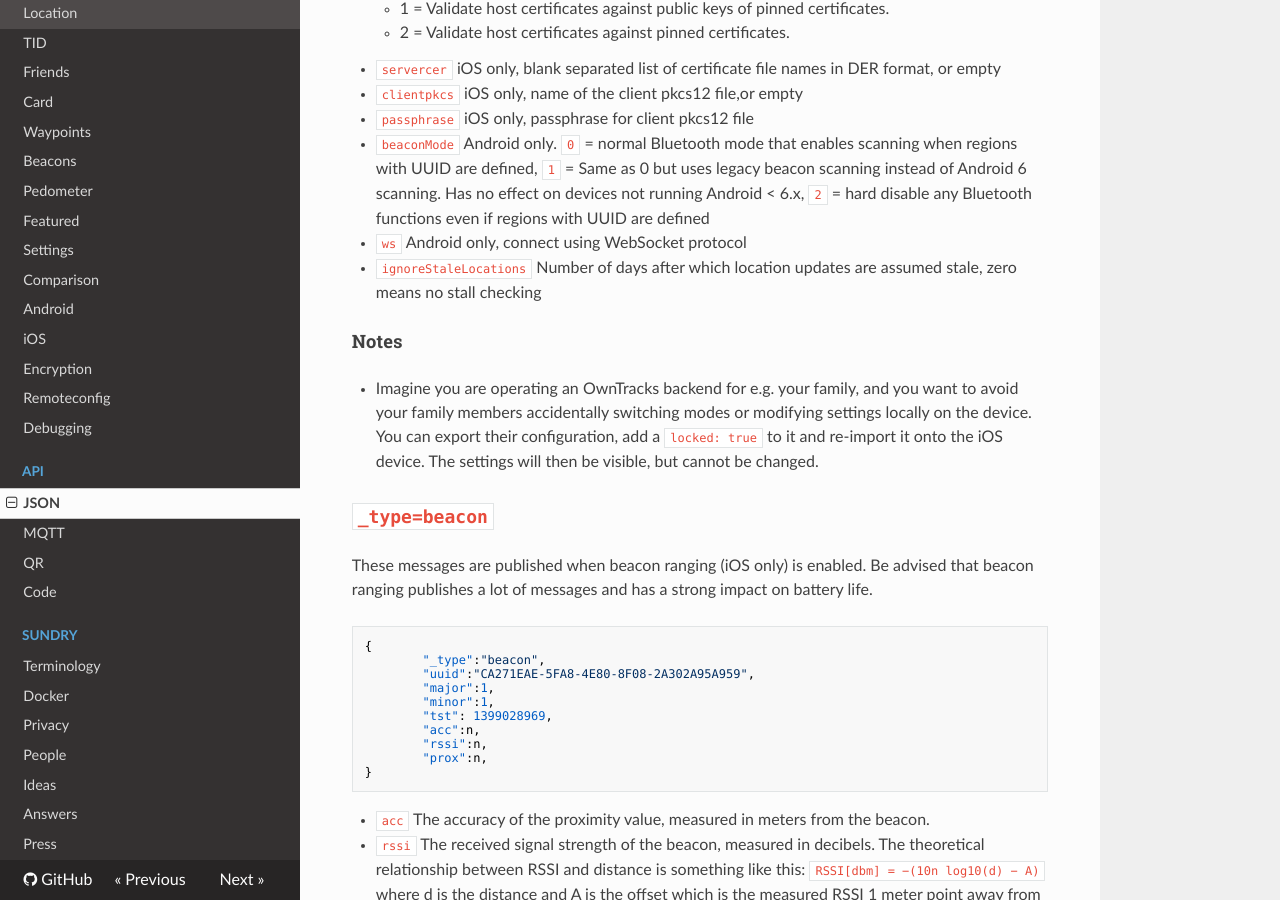
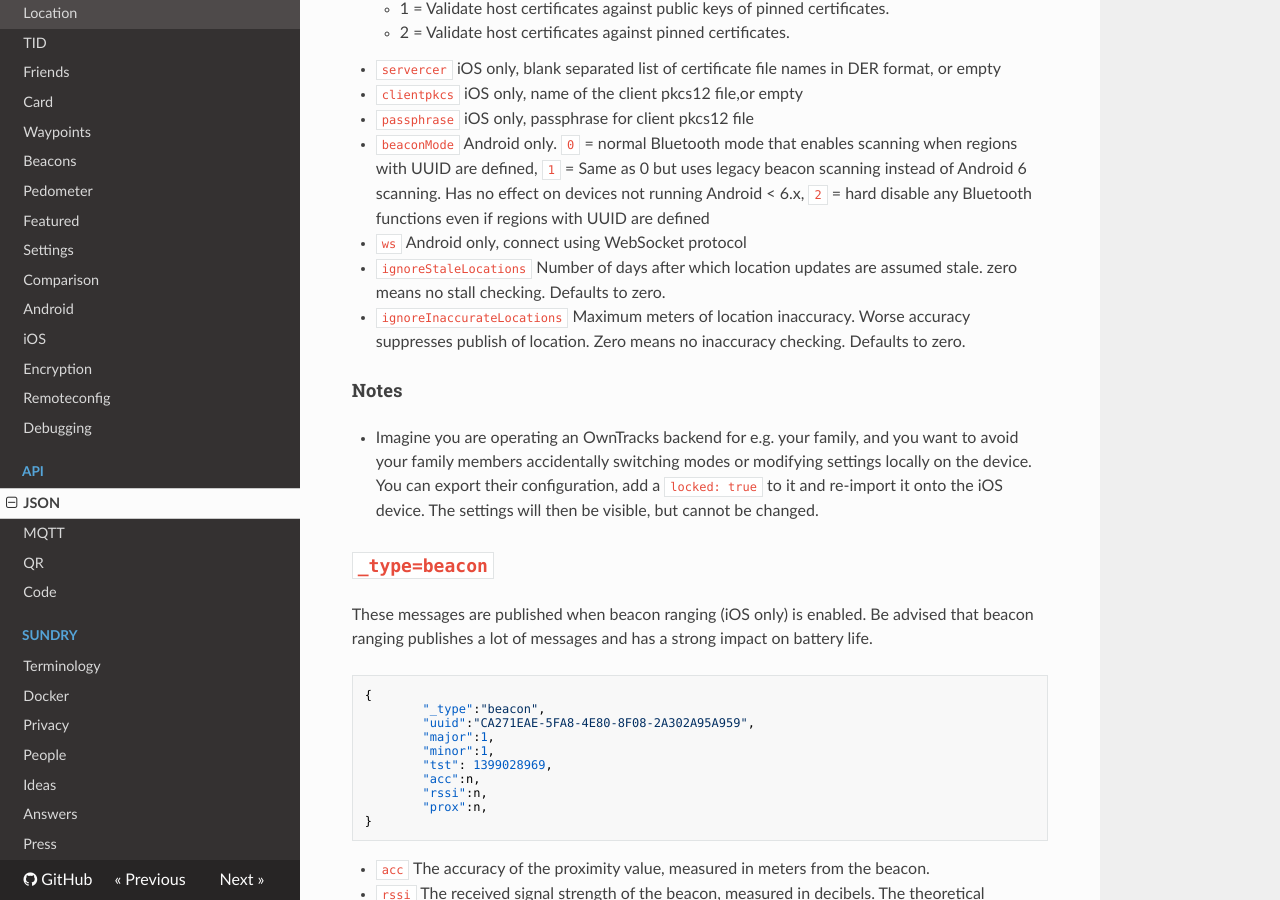
Before and after one commit to owntracks/booklet, an MkDocs documentation site: the page built from docs/tech/json.md, in a window 1280 px wide and 900 px high, scrolled down 7726 px. Built offline with MkDocs 1.6.1, drawn with Linux system fonts in a browser that asks for light colours; nearby versions of some CDN libraries; old or Windows-style settings are respelled for this version of MkDocs.

Commit message:
[NEW] ignoreInaccurateLocations setting

```diff
--- a/docs/tech/json.md
+++ b/docs/tech/json.md
@@ -324,7 +324,8 @@ The device configuration can be imported and exported as JSON. The exported conf
 * `passphrase`					iOS only, passphrase for client pkcs12 file
 * `beaconMode`					Android only. `0` = normal Bluetooth mode that enables scanning when regions with UUID are defined, `1` = Same as 0 but uses legacy beacon scanning instead of Android 6 scanning. Has no effect on devices not running Android < 6.x, `2` = hard disable any Bluetooth functions even if regions with UUID are defined
 * `ws`						Android only, connect using WebSocket protocol
-* `ignoreStaleLocations`			Number of days after which location updates are assumed stale, zero means no stall checking
+* `ignoreStaleLocations`			Number of days after which location updates are assumed stale. zero means no stall checking. Defaults to zero.
+* `ignoreInaccurateLocations`			Maximum meters of location inaccuracy. Worse accuracy suppresses publish of location. Zero means no inaccuracy checking. Defaults to zero.
 
 
 #### Notes
```
